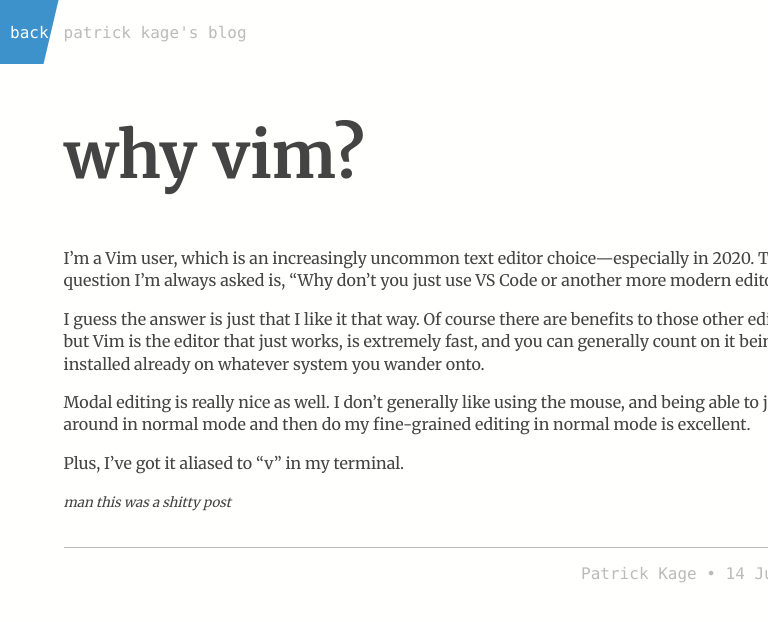
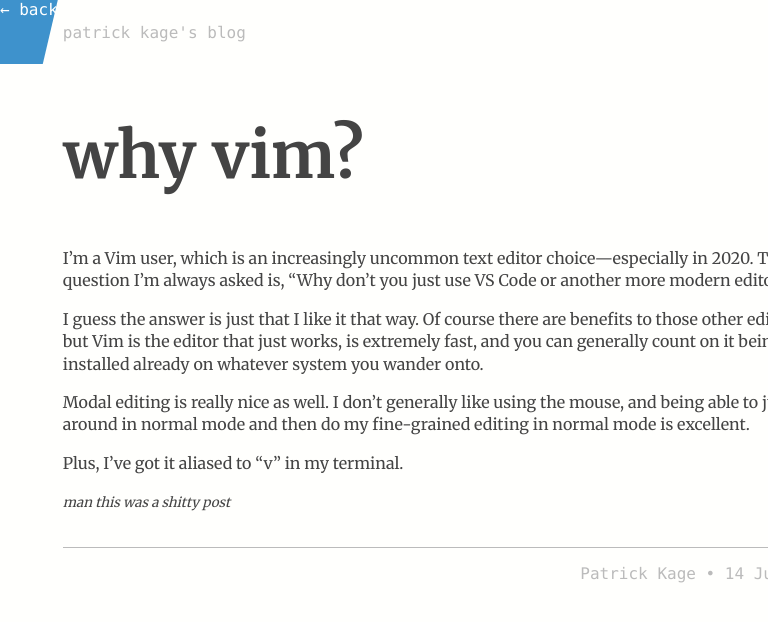
Before and after one commit to pkage/blog, a Jekyll site: the page built from _posts/2020-07-14-why-vim.md, in a window 768 px wide. Shown: the top 622 px of the page. Built offline with Jekyll 4.4.1, drawn with Linux system fonts in a browser that asks for light colours.

Commit message:
significantly improve mobile styling

```diff
--- a/css/index.css
+++ b/css/index.css
@@ -46,11 +46,15 @@
     .about__mobileimage {
         display: none;
     }
+
+    .about__text {
+        margin: 0 0 !important;
+    }
 }
 
 .about__text {
     font-family: var(--font-code);
-    margin: 0;
+    margin: 1rem 0;
 }
 
 .about__mobileimage {
@@ -133,9 +137,9 @@
 
 .post-layout > nav {
     display: flex;
-    flex-direction: row;
-    align-items: center;
-    padding: 1rem 0;
+    flex-direction: column-reverse;
+    align-items: flex-start;
+    padding: 1rem;
 }
 
 @media (min-width: 768px) {
@@ -150,6 +154,17 @@
 
     .nav__left {
         clip-path: polygon(0% 0%, 0% 100%, calc(100% - 15px) 100%, 100% 0%);
+    }
+}
+
+@media (max-width: 768px) {
+    .nav__left {
+        flex-direction: row;
+        padding: 0;
+    }
+    .nav__left::before {
+        content: '\2190';
+        margin-right: 0.6rem;
     }
 }
 
@@ -182,6 +197,9 @@
     footer {
         width: 48em;
     }
+    h1 {
+        font-size: 4rem !important;
+    }
 }
 
 .highlight { margin: 0; }
@@ -191,7 +209,7 @@
 }
 
 h1 {
-  font-size: 4rem;
+  font-size: 2rem;
   line-height: 1.2em;
 }
 
```
